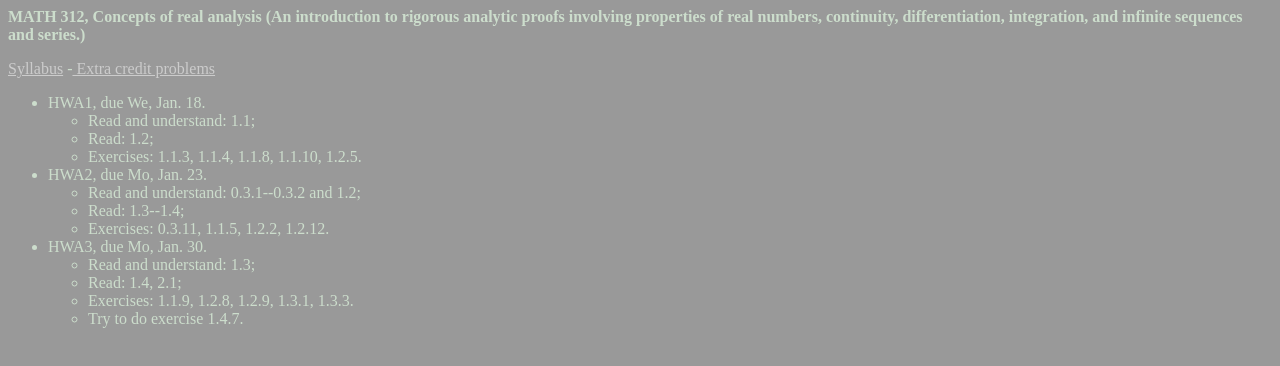
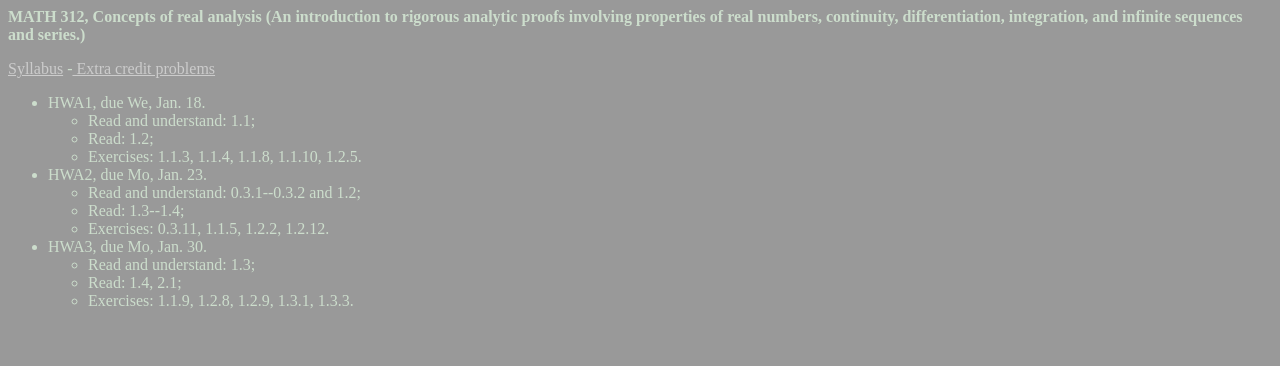
Before and after one commit to anton-petrunin/312, a plain HTML site: page index.html in a window 1280 px wide. Drawn offline with nearby package versions, Linux system fonts and the light colour scheme; some packages are replaced by stand-ins of ours.

Commit message:
-one problem

```diff
--- a/index.html
+++ b/index.html
@@ -38,7 +38,6 @@ and infinite sequences and series.)</b>
 <li>Read and understand:  1.3;</li>
 <li>Read: 1.4, 2.1;</li>
 <li>Exercises: 1.1.9, 1.2.8, 1.2.9, 1.3.1, 1.3.3.</li>
-<li>Try to do exercise 1.4.7.</li>
 </ul>
 
 </ul>
```
